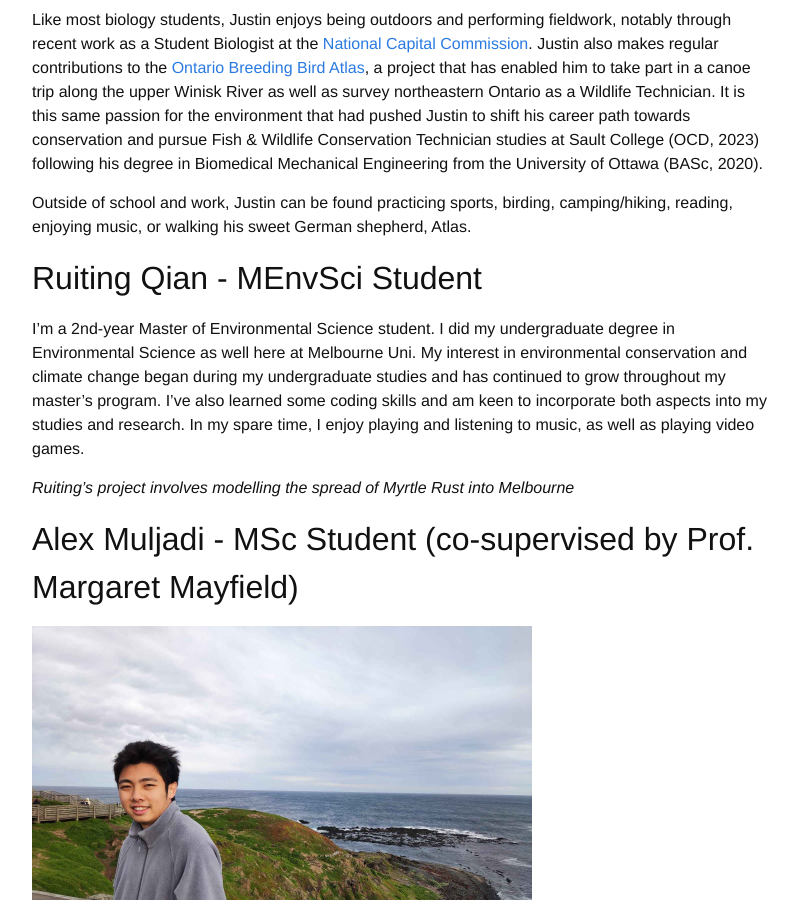
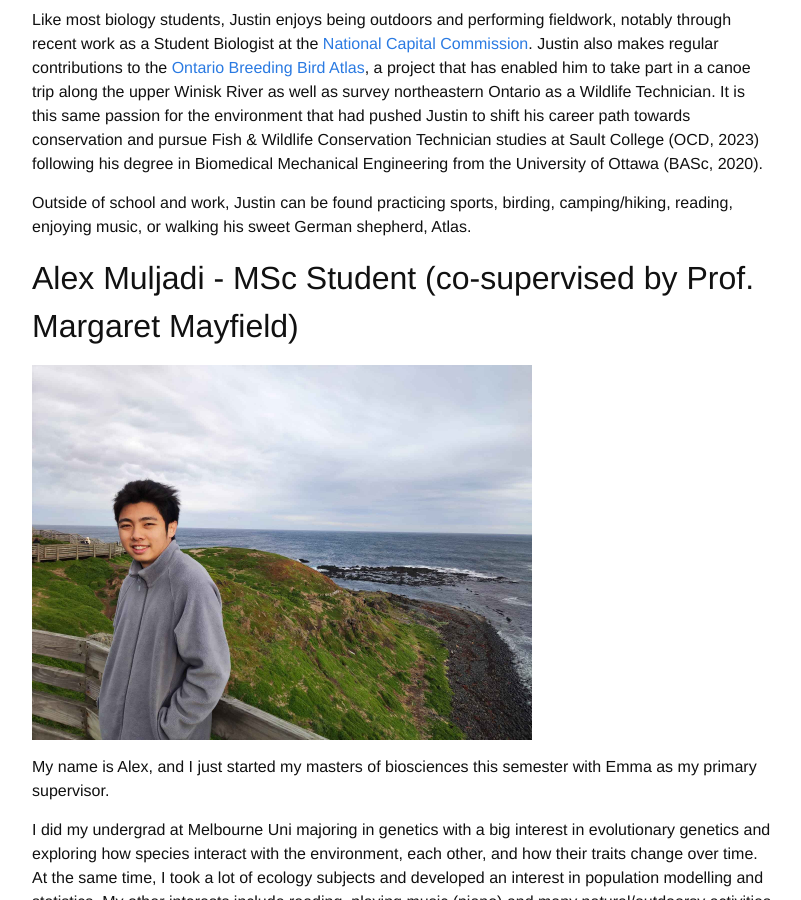
Before and after one commit to emmajhudgins/emmajhudgins.github.io, a Jekyll site: the page built from 02-rpeople.md, in a window 1280 px wide and 900 px high, scrolled down 2965 px. Shown: the whole window, without its empty margins (238-1039 px from the left). Built offline with Jekyll 4.4.1, drawn with Linux system fonts in a browser that asks for light colours; nearby versions of some CDN libraries; some web fonts are replaced; some of the changed text lies outside the part shown.

Commit message:
Update 02-rpeople.md

```diff
--- a/02-rpeople.md
+++ b/02-rpeople.md
@@ -35,12 +35,6 @@ Like most biology students, Justin enjoys being outdoors and performing fieldwor
 
 Outside of school and work, Justin can be found practicing sports, birding, camping/hiking, reading, enjoying music, or walking his sweet German shepherd, Atlas.
 
-
-## Ruiting Qian - MEnvSci Student
-
-I’m a 2nd-year Master of Environmental Science student. I did my undergraduate degree in Environmental Science as well here at Melbourne Uni. My interest in environmental conservation and climate change began during my undergraduate studies and has continued to grow throughout my master’s program. I’ve also learned some coding skills and am keen to incorporate both aspects into my studies and research. In my spare time, I enjoy playing and listening to music, as well as playing video games.
-
-*Ruiting's project involves modelling the spread of Myrtle Rust into Melbourne*
 
 ## Alex Muljadi - MSc Student (co-supervised by Prof. Margaret Mayfield)
 
```
Also changed, not shown: other parts of 02-rpeople.md (+3 -1 lines).
